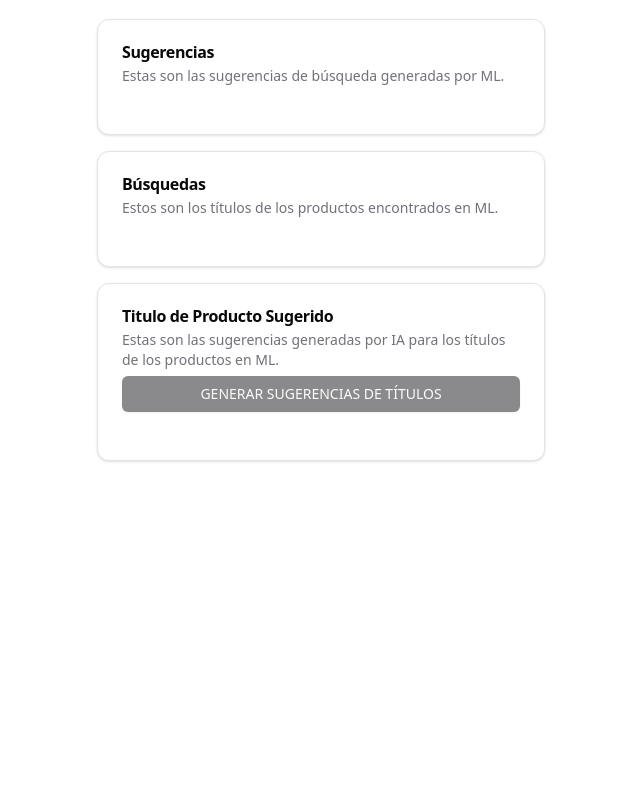
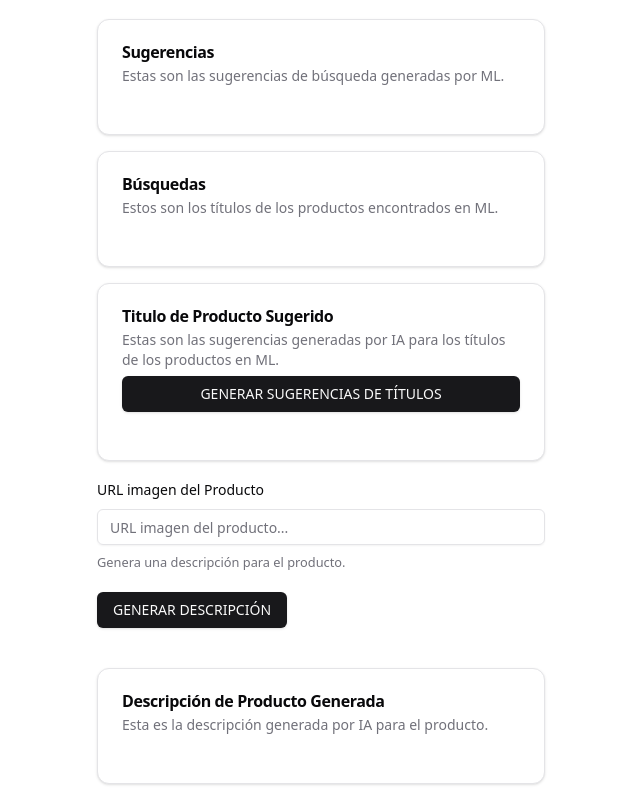
Before and after one commit to stivenjsdev/mercadolibre-seller, a React (Vite) app: page / in a window 1280 px wide. Shown: the part 236-1036 px from the top of the page, without its empty margins (319-959 px from the left). Before the commit the page ends 800 px from the top, so only its background shows below. Built offline with nearby package versions, Linux system fonts and the light colour scheme.

Commit message:
feat: describe a product by image

```diff
--- a/package.json
+++ b/package.json
@@ -24,6 +24,8 @@
     "react": "^18.3.1",
     "react-dom": "^18.3.1",
     "react-hook-form": "^7.53.0",
+    "react-markdown": "^9.0.1",
+    "remark-gfm": "^4.0.0",
     "tailwind-merge": "^2.5.2",
     "tailwindcss-animate": "^1.0.7",
     "zod": "^3.23.8"
--- a/src/App.tsx
+++ b/src/App.tsx
@@ -22,20 +22,39 @@ import { SearchResponse, SuggestionsResponse } from "@/types";
 import { useMutation } from "@tanstack/react-query";
 import { OpenAI } from "openai";
 import { useState } from "react";
-import { useForm } from "react-hook-form";
+import { SubmitHandler, useForm } from "react-hook-form";
+import Markdown from "react-markdown";
+import remarkGfm from "remark-gfm";
 
 type FormData = {
   message: string;
+};
+
+type DescriptionFormData = {
+  url: string;
 };
 
 function App() {
   // Response for the gpt request
   const [response, setResponse] = useState<string | null>("");
 
+  // Description Response for the gpt request
+  const [descriptionResponse, setDescriptionResponse] = useState<string | null>(
+    ""
+  );
+
   // Status for the gpt request
   const [status, setStatus] = useState<"loading" | "success" | "error">(
     "success"
   );
+
+  // Status for the description gpt request
+  const [descriptionStatus, setDescriptionStatus] = useState<
+    "loading" | "success" | "error"
+  >("success");
+
+  // Image URL
+  const [url, setUrl] = useState("")
 
   // Get Suggestions by term Query
   const { data: dataSuggestions, mutate: mutateSuggestions } = useMutation({
@@ -69,11 +88,61 @@ function App() {
     },
   });
 
+  const descriptionForm = useForm<DescriptionFormData>({
+    defaultValues: {
+      url: "",
+    },
+  });
+
   async function onSubmit(formData: FormData) {
     mutateSuggestions(formData.message);
     mutateSearch(formData.message);
     form.reset();
   }
+
+  const handleGenerateDescription: SubmitHandler<DescriptionFormData> = async (
+    data
+  ) => {
+    if (!data.url) return;
+    console.log("generating description...");
+    setDescriptionStatus("loading");
+
+    try {
+      setUrl(data.url)
+
+      const openai = new OpenAI({
+        dangerouslyAllowBrowser: true,
+        apiKey: import.meta.env.VITE_OPENAI_API_KEY,
+      });
+
+      const completion = await openai.chat.completions.create({
+        model: "gpt-4o-mini",
+        messages: [
+          {
+            role: "user",
+            content: [
+              {
+                type: "text",
+                text: "Genera una descripción para el siguiente producto, para ser utilizada en plataformas de e-commerce como eBay, Amazon y MercadoLibre",
+              },
+              {
+                type: "image_url",
+                image_url: {
+                  url: data.url,
+                },
+              },
+            ],
+          },
+        ],
+      });
+      console.log(completion.choices[0]);
+      setDescriptionResponse(completion.choices[0].message.content);
+      setDescriptionStatus("success");
+    } catch (error) {
+      console.log(error);
+      setDescriptionStatus("error");
+    }
+  };
 
   async function askGpt(
     dataSuggestion: SuggestionsResponse,
@@ -99,7 +168,7 @@ function App() {
           {
             role: "system",
             content:
-              "Eres un experto generador de listas de títulos para productos destinados a plataformas de e-commerce como eBay, Amazon y MercadoLibre. Sigue las siguientes pautas: 1. Usa la mayor cantidad posible de palabras clave proporcionadas por el usuario. 2. Los títulos deben ser concisos, atractivos y optimizados para mejorar la visibilidad en motores de búsqueda (SEO). 3. No incluyas signos de puntuación, conectores, conjunciones, preposiciones, tildes, guiones ni caracteres especiales. 4. Los títulos deben estar formados por 8 a 12 palabras clave relevantes, utilizando sinónimos cuando sea necesario. 5. Cada título debe estar separado por un salto de línea obligatorio. 6. El último titulo debe ser una combinación de todos los títulos generados sin limite de palabras",
+              "Eres un experto generador de listas de títulos para productos destinados a plataformas de e-commerce como eBay, Amazon y MercadoLibre. Sigue las siguientes pautas: 1. Usa la mayor cantidad posible de palabras clave proporcionadas por el usuario. 2. Los títulos deben ser concisos, atractivos y optimizados para mejorar la visibilidad en motores de búsqueda (SEO). 3. No incluyas signos de puntuación, conectores, conjunciones, preposiciones, tildes, guiones ni caracteres especiales. 4. Los títulos deben estar formados por 8 a 12 palabras clave relevantes, utilizando sinónimos cuando sea necesario. 5. Cada título debe estar separado por un salto de línea obligatorio. 6. El último titulo debe ser obligatoriamente una combinación de todos los títulos generados sin limite de palabras",
           },
           {
             role: "user",
@@ -211,13 +280,13 @@ function App() {
               className="uppercase"
               type="button"
               onClick={handleSuggestTitles}
-              disabled={!dataSuggestions && !dataSearch}
+              // disabled={!dataSuggestions && !dataSearch}
             >
               Generar Sugerencias de Títulos
             </Button>
           </CardHeader>
           <CardContent>
-            {status === "loading" && <p>Loading...</p>}
+            {status === "loading" && <p>Cargando...</p>}
             {status === "error" && <p>Error...</p>}
             {status === "success" &&
               response &&
@@ -232,6 +301,61 @@ function App() {
               })}
           </CardContent>
         </Card>
+
+        {/* Generate Description Form */}
+        <Form {...descriptionForm}>
+          <form
+            onSubmit={descriptionForm.handleSubmit(handleGenerateDescription)}
+            className="space-y-5 pb-2"
+          >
+            <FormField
+              control={descriptionForm.control}
+              name="url"
+              render={({ field }) => (
+                <FormItem>
+                  <FormLabel>URL imagen del Producto</FormLabel>
+                  <FormControl>
+                    <Input
+                      placeholder="URL imagen del producto..."
+                      {...field}
+                    />
+                  </FormControl>
+                  <FormDescription>
+                    Genera una descripción para el producto.
+                  </FormDescription>
+                  <FormMessage />
+                </FormItem>
+              )}
+            />
+            <Button type="submit" className="uppercase">
+              Generar Descripción
+            </Button>
+          </form>
+        </Form>
+
+        {/* Image */}
+        <div className="flex justify-center">
+          {url && <img src={url} alt="product" className="w-1/3" />}
+        </div>
+
+        {/* Generate Description card */}
+        <Card>
+          <CardHeader>
+            <CardTitle>Descripción de Producto Generada</CardTitle>
+            <CardDescription>
+              Esta es la descripción generada por IA para el producto.
+            </CardDescription>
+          </CardHeader>
+          <CardContent>
+            {descriptionStatus === "loading" && <p>Cargando...</p>}
+            {descriptionStatus === "error" && <p>Error...</p>}
+            {descriptionStatus === "success" && descriptionResponse && (
+              <Markdown remarkPlugins={[remarkGfm]} className="space-y-4">
+                {descriptionResponse}
+              </Markdown>
+            )}
+          </CardContent>
+        </Card>
       </div>
     </main>
   );
```
Also changed, not shown: 1 other file (tests, documents, lock files or other folders).
